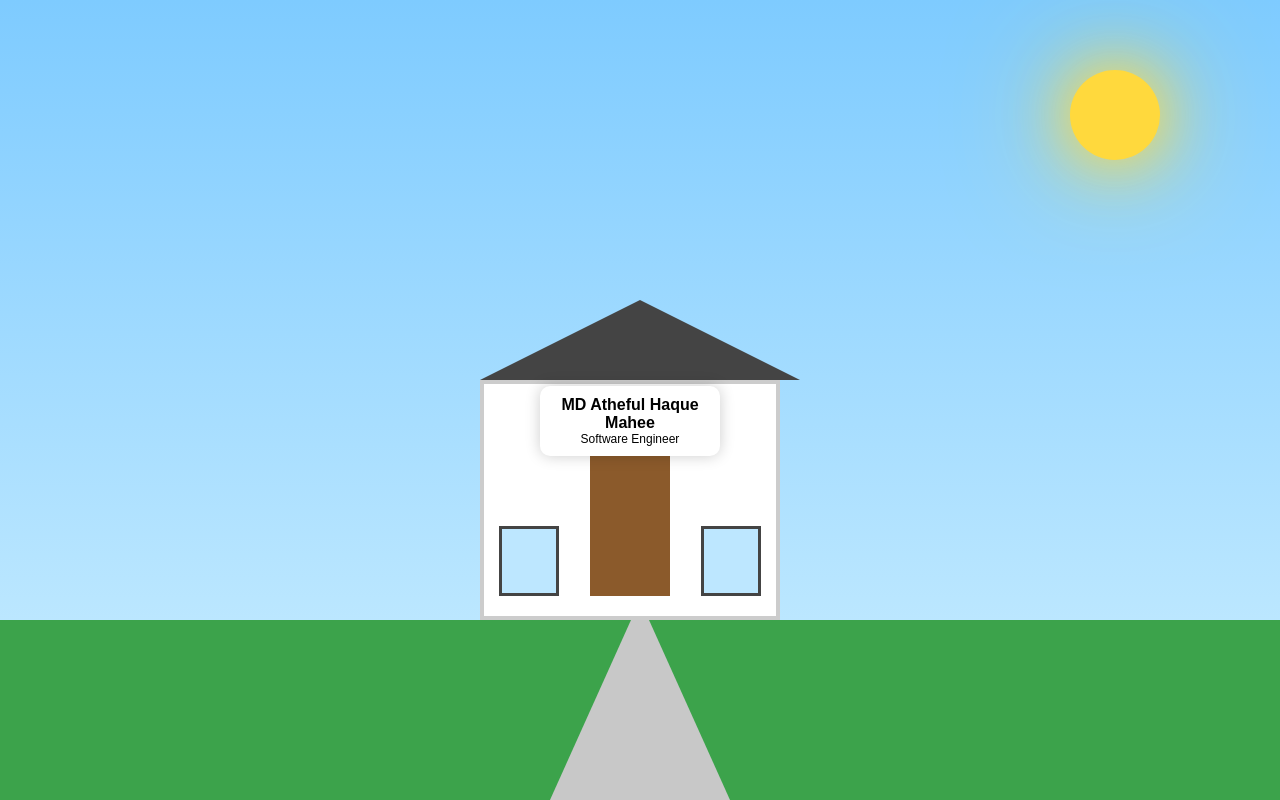
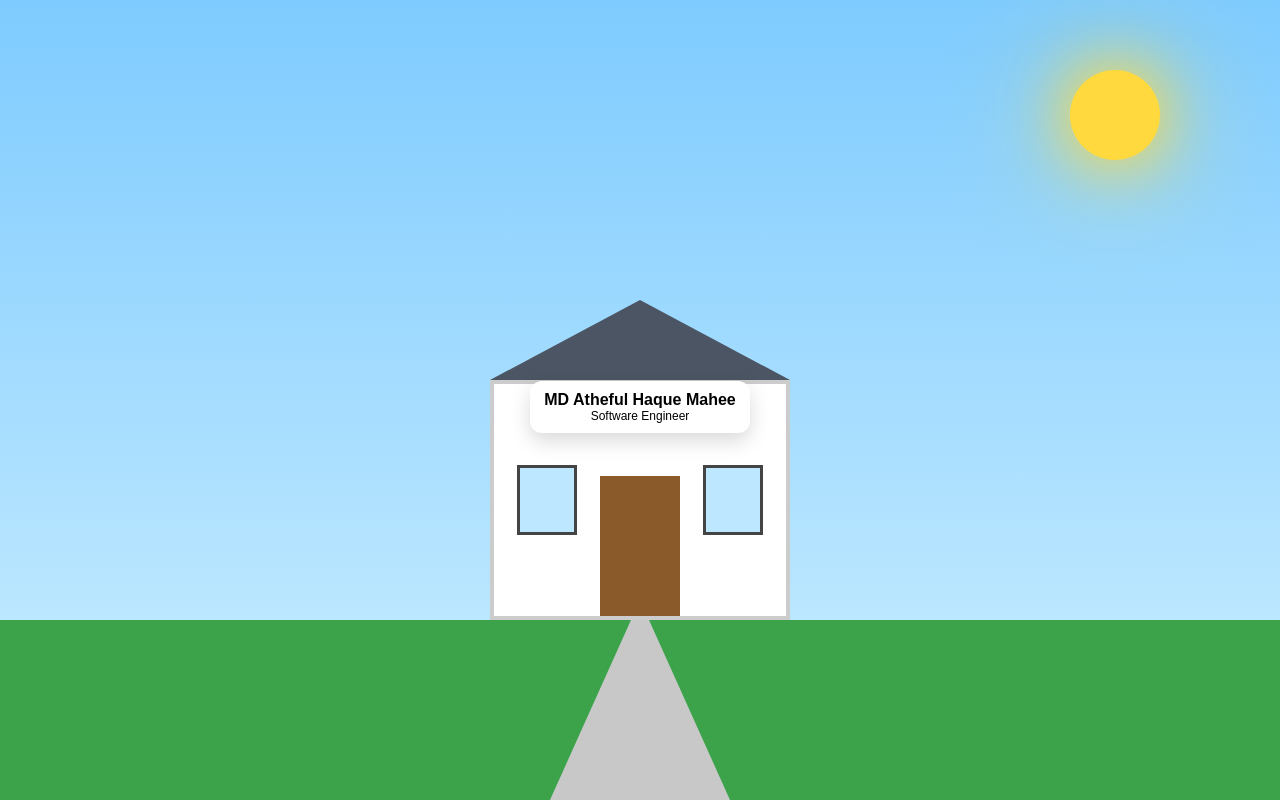
Before and after one commit to AthefulHaqueMahee/mahee-house, a React (Vite) app: page / in a window 1280 px wide. Built offline with nearby package versions, Linux system fonts and the light colour scheme.

Commit message:
Created house layout and project structure

```diff
--- a/src/components/House/House.css
+++ b/src/components/House/House.css
@@ -25,21 +25,24 @@
 }
 
 .roof{
-    width:320px;
+    width:300px;
     height:80px;
-    background:#444;
+
+    background:#4B5563;
+
     clip-path:polygon(50% 0%,100% 100%,0% 100%);
 }
-
 .body{
     width:300px;
     height:240px;
     background:white;
     border:4px solid #ccc;
+
     display:flex;
-    justify-content:space-around;
-    align-items:flex-end;
-    padding-bottom:20px;
+    justify-content:space-evenly;
+    align-items:center;
+
+    position:relative;
 }
 
 .window{
@@ -52,22 +55,29 @@
 .door{
     width:80px;
     height:140px;
-    background:#8b5a2b;
-    display:flex;
-    justify-content:center;
-    align-items:flex-start;
+
+    background:#8B5A2B;
+
+    align-self:flex-end;
+
     position:relative;
 }
 
 .nameplate{
     position:absolute;
-    top:-70px;
-    width:180px;
+    top:-95px;
+    left:50%;
+    transform:translateX(-50%);
+
+    width:220px;
     background:white;
     padding:10px;
-    border-radius:10px;
+    border-radius:12px;
     text-align:center;
-    box-shadow:0 0 15px rgba(0,0,0,.2);
+
+    z-index:20;
+
+    box-shadow:0 8px 20px rgba(0,0,0,.15);
 }
 
 .nameplate h3{
--- a/src/index.css
+++ b/src/index.css
@@ -1,3 +1,4 @@
+@import "./styles/theme.css";
 *{
   margin:0;
   padding:0;
@@ -14,3 +15,8 @@ body,
 body{
   font-family:Arial, Helvetica, sans-serif;
 }
+background: var(--sky);
+
+color: var(--primary);
+
+border-radius: var(--radius);
--- /dev/null
+++ b/src/styles/theme.css
@@ -0,0 +1,20 @@
+:root{
+
+    --sky:#9DD6FF;
+    --grass:#7AC74F;
+    --house:#FAFAFA;
+    --roof:#4B5563;
+    --door:#8B5E3C;
+
+    --glass:#C9F0FF;
+
+    --primary:#1F2937;
+    --secondary:#6B7280;
+
+    --accent:#F59E0B;
+
+    --shadow:rgba(0,0,0,.18);
+
+    --radius:18px;
+
+}
```
Also changed, not shown: src/components/House/House.jsx (+4 -4 lines), src/data/site.js (added, +9 -0 lines), src/components/environment/Grass.jsx (renamed from src/components/House/Grass.jsx), src/components/environment/Path.jsx (renamed from src/components/House/Path.jsx), src/components/environment/Sky.jsx (renamed from src/components/House/Sky.jsx), src/components/environment/Sun.jsx (renamed from src/components/House/Sun.jsx).
